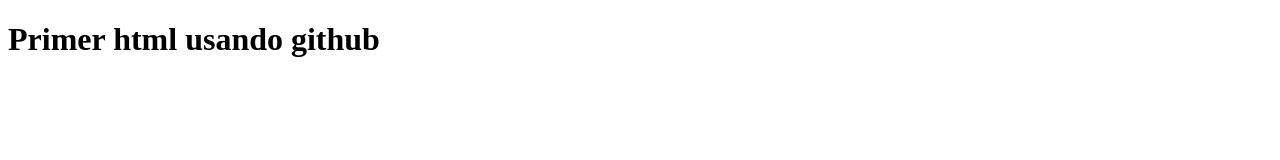
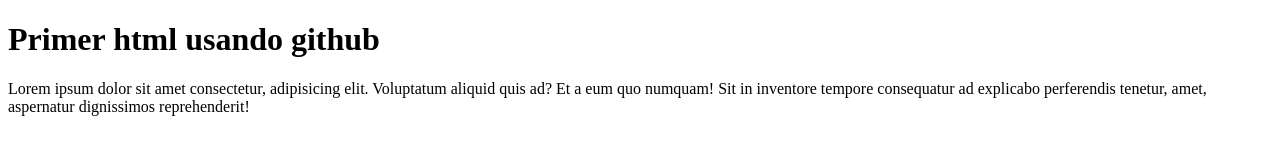
Before and after one commit to frankcoesp/proyecto-de-nuevo, a plain HTML site: page index.html in a window 1280 px wide. Drawn offline with Linux system fonts and the light colour scheme.

Commit message:
ahora el index.html tiene codigo html

```diff
--- a/index.html
+++ b/index.html
@@ -8,5 +8,8 @@
 </head>
 <body>
     <h1>Primer html usando github</h1>
+    <p>
+        Lorem ipsum dolor sit amet consectetur, adipisicing elit. Voluptatum aliquid quis ad? Et a eum quo numquam! Sit in inventore tempore consequatur ad explicabo perferendis tenetur, amet, aspernatur dignissimos reprehenderit!
+    </p>
 </body>
 </html>
```
